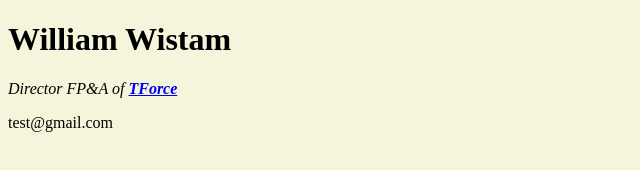
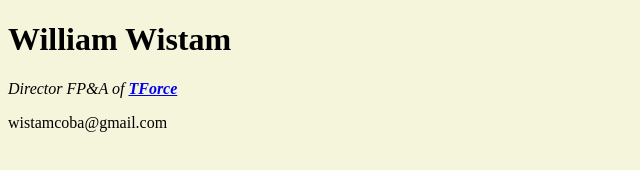
Before and after one commit to wwistam/ww, a plain HTML site: page contact.html in a window 1280 px wide. Shown: the full height of the page, 0-640 px from the left. Drawn offline with Linux system fonts and the light colour scheme.

Commit message:
Update contact.html

```diff
--- a/contact.html
+++ b/contact.html
@@ -8,7 +8,7 @@
 
     <h1>William Wistam</h1>
     <p><em>Director FP&A of <strong><a href="https://www.tforcelogistics.com/">TForce</a></strong></em></p>
-    <p>test@gmail.com</p>
+    <p>wistamcoba@gmail.com</p>
 <!--     <p>(214) 517-9372</p> -->
   </body>
 </html>
```
